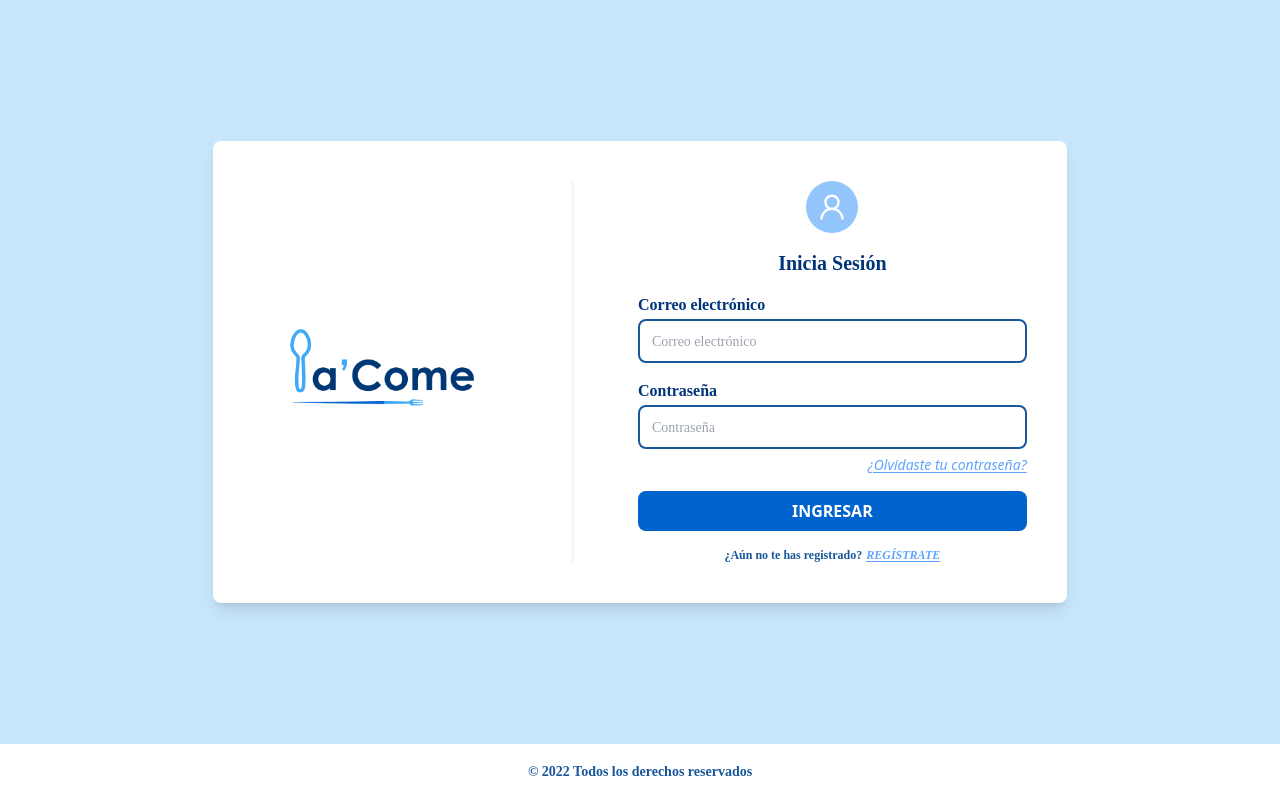
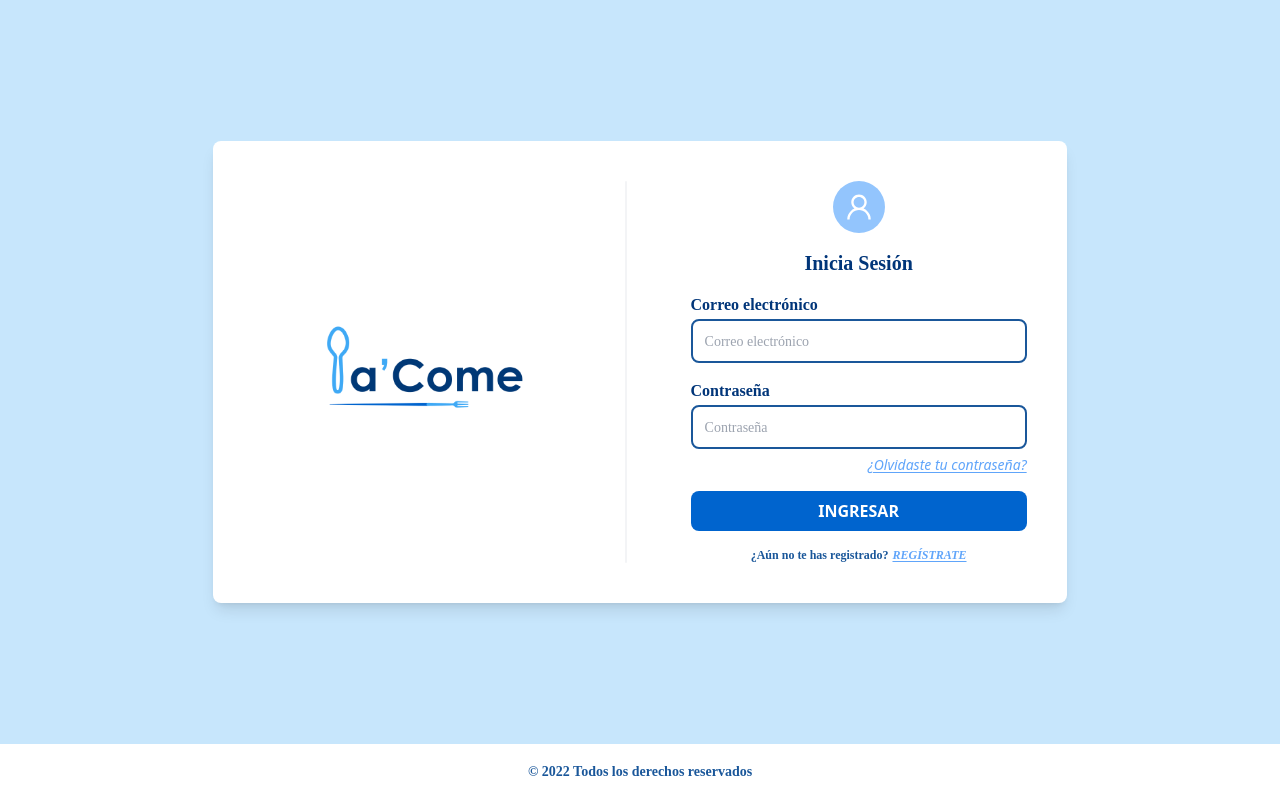
Before and after one commit to brandox02/food-app, a Next.js app: page /auth/login in a window 1280 px wide. Shown: the top 800 px of the page. Built offline with nearby package versions, Linux system fonts and the light colour scheme.

Commit message:
style: login update

```diff
--- a/src/pages/auth/login.jsx
+++ b/src/pages/auth/login.jsx
@@ -9,11 +9,17 @@ const Login = () => {
     <div className="h-screen flex flex-col bg-white">
       <div className="bg-[#47ADF5]/30 h-[93%] flex justify-center items-center">
         <div className="w-10/12 lg:w-8/12 overflow-auto flex flex-col md:flex-row h-[75%] md:h-auto gap-6 bg-white shadow-lg rounded-lg">
-          <div className="md:w-5/12 h-[40%] md:h-auto relative -mt-8 md:mt-0">
-            <Image layout="fill" objectFit="contain" src={paComeLogo} alt="" />
+          <div className="md:w-5/12 h-[40%] shrink-0 md:h-auto lg:ml-8 relative -mt-8 md:mt-0">
+            <Image
+              className="shrink-0"
+              layout="fill"
+              objectFit="contain"
+              src={paComeLogo}
+              alt=""
+            />
           </div>
           <div className="w-0.5 bg-gray-100 my-10 hidden md:flex rounded-full"></div>
-          <div className="md:w-7/12 h-[60%] md:h-full -mt-20 md:mt-0">
+          <div className="md:w-7/12 md:h-full -mt-20 md:mt-0">
             <form className=" h-full px-6 py-2 md:p-10 flex flex-col gap-4">
               <div className="self-center hidden md:flex bg-blue-300 rounded-full p-2.5">
                 <AiOutlineUser className="text-white w-8 h-8" />
```
Also changed, not shown: 1 other file (tests, documents, lock files or other folders).
